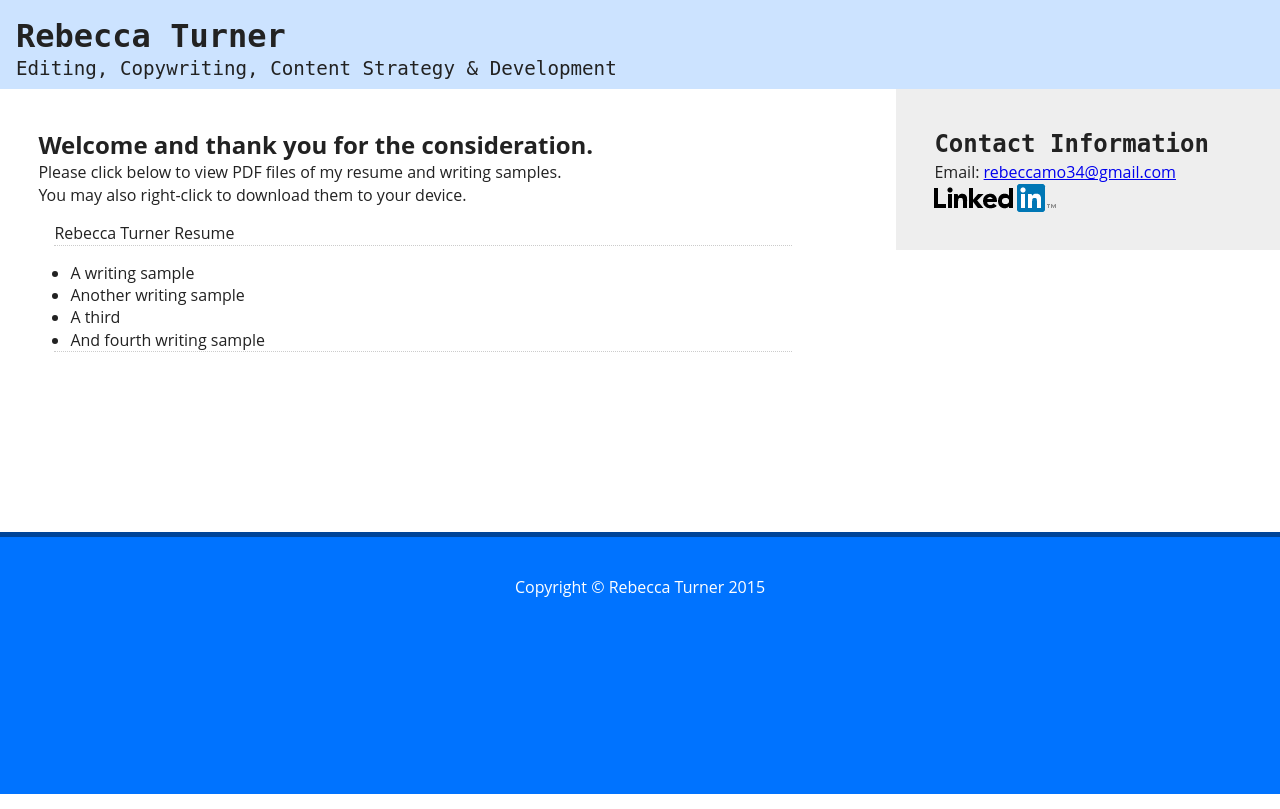
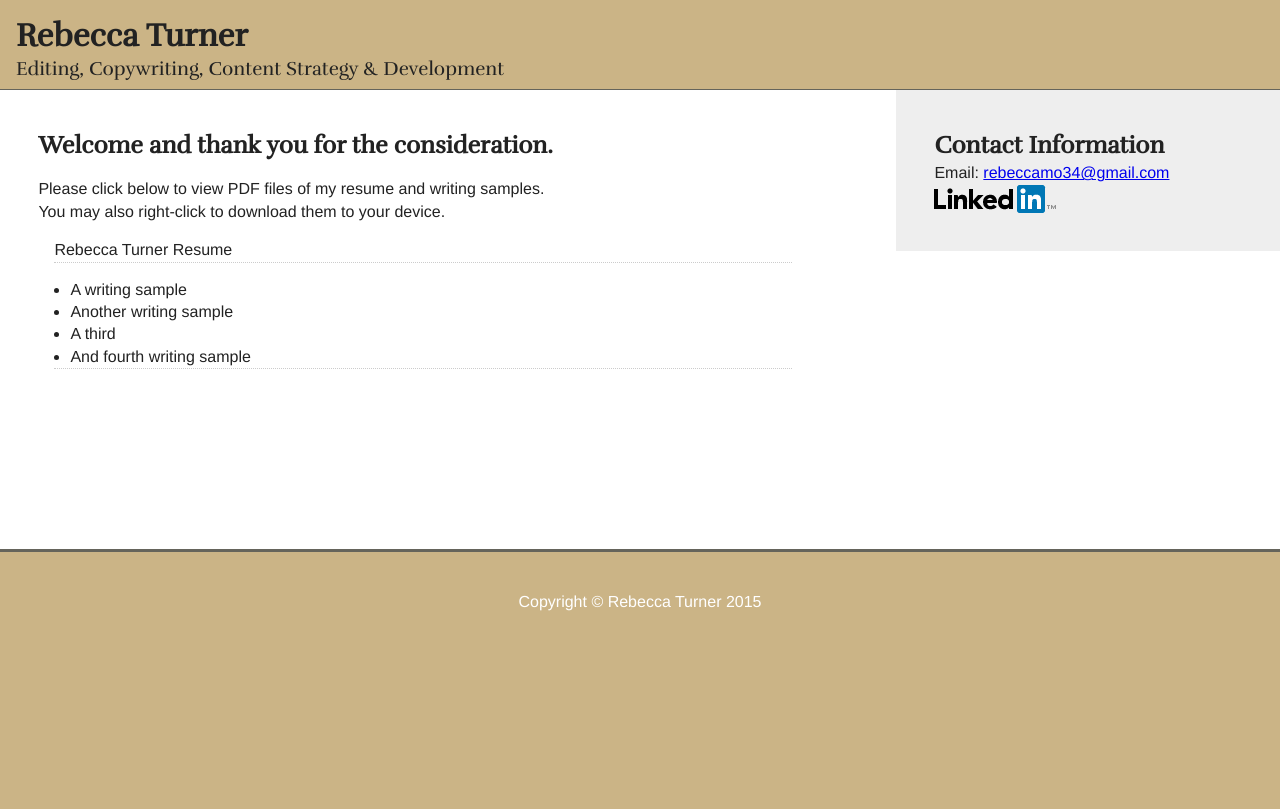
Before and after one commit to MikeiLL/copy-writer-resume, a PHP site: page / in a window 1280 px wide. Run offline with PHP 8.4, Linux system fonts and the light colour scheme.

Commit message:
Fix font embedding issue.

```diff
--- a/css/main.css
+++ b/css/main.css
@@ -91,11 +91,6 @@ textarea {
     padding: 0.2em 0;
 }
 
-/* Imports
---------------------------------------------- */
-
-@import url(http://fonts.googleapis.com/css?family=Roboto+Slab);
-@import url(http://fonts.googleapis.com/css?family=Open+Sans);
 
 /* ==========================================================================
    Author's custom styles
@@ -103,17 +98,18 @@ textarea {
 
 
 body {
-    font-family: 'Open Sans', Arial, Helvetica;
+    font-family: Helvetica, Arial;
     }
 
 /* Header
 --------------------------------------------- */
 #header {
-    font-family: 'Roboto Slab', Monospace;
-    background-color: hsla(213, 100%, 80%, .5);
+    font-family: Rufina, Helvetica, Arial;
+    background-color: hsla(40, 40%, 66%, 1);
     display: block;
     overflow: auto;
     padding-bottom: .75rem;
+    border-bottom: 1px solid hsla(213, 100%, 10%, .5);
 }
 
 /* Content
@@ -124,6 +120,11 @@ body {
 	padding: 3%;
 	width: 64%;
 	background-color: #fff;
+}
+
+#content h2 {
+    font-family: Rufina, Helvetica, Arial;
+    margin-bottom: 1rem;
 }
 
 .files {
@@ -155,7 +156,7 @@ body {
 --------------------------------------------- */
 
 aside h2 {
-    font-family: 'Roboto Slab', Monospace;
+    font-family: Rufina, Helvetica, Arial;
 }
 
 aside {
@@ -174,8 +175,8 @@ aside {
 footer{
 	width: 94%;
 	padding: 3%;
-	background-color: hsla(213, 100%, 50%, 1);
-	border-top: 5px solid hsla(213, 100%, 10%, .5);
+	background-color: hsla(40, 40%, 66%, 1);
+	border-top: 3px solid hsla(213, 100%, 10%, .5);
 	color: #fff;
 	text-align: center;
 }
--- a/index.php
+++ b/index.php
@@ -13,6 +13,7 @@
         <link rel="stylesheet" href="css/normalize.css">
         <link rel="stylesheet" href="css/main.css">
         <script src="js/vendor/modernizr-2.8.3.min.js"></script>
+        <link rel="stylesheet" type="text/css" href="//fonts.googleapis.com/css?family=Rufina" />
     </head>
     <body>
         <!--[if lt IE 8]>
```
